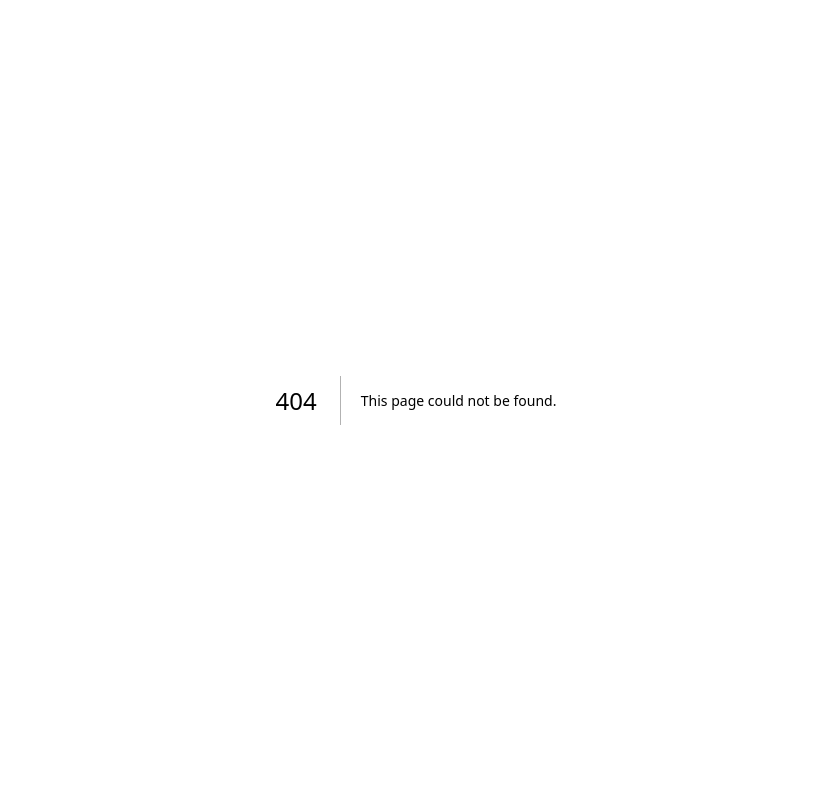
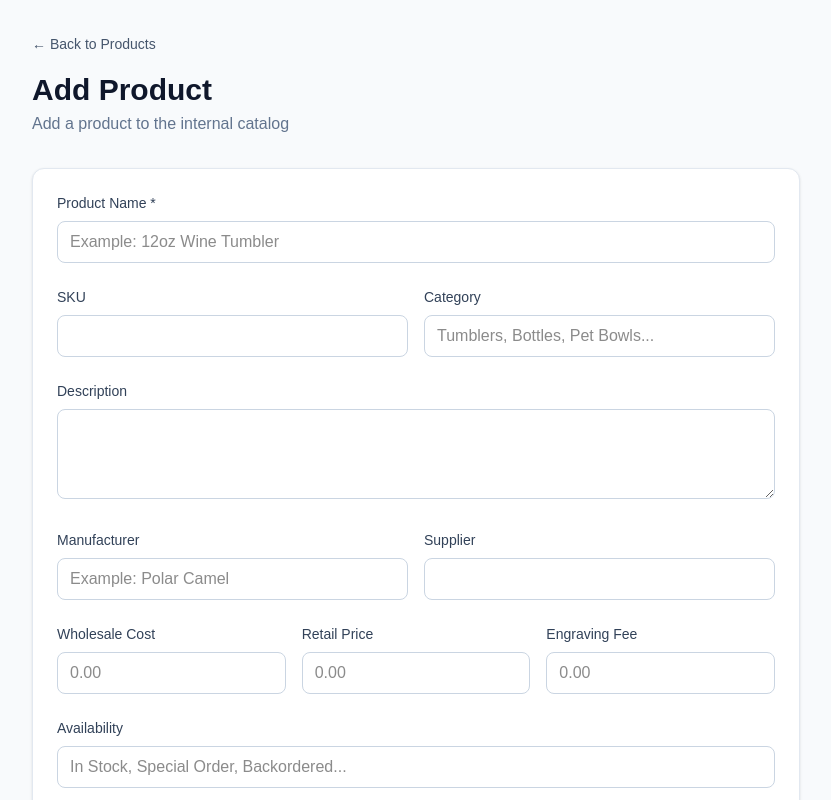
Before and after one commit to Jerry-Wendy/next-starter-template, a Next.js app: page /products/new in a window 1280 px wide. Before the commit this address had no page. Shown: the top 800 px of the page, without its empty margins (224-1055 px from the left). Built offline with nearby package versions, Linux system fonts and the light colour scheme.

Commit message:
Add Product form

```diff
--- /dev/null
+++ b/src/app/products/new/actions.ts
@@ -0,0 +1,53 @@
+"use server";
+
+import { redirect } from "next/navigation";
+import { createClient } from "../../lib/supabase/server";
+
+export async function addProduct(formData: FormData) {
+  const supabase = await createClient();
+
+  const {
+    data: { user },
+  } = await supabase.auth.getUser();
+
+  if (!user) {
+    redirect("/login");
+  }
+
+  const name = String(formData.get("name") || "").trim();
+  const sku = String(formData.get("sku") || "").trim();
+  const category = String(formData.get("category") || "").trim();
+  const description = String(formData.get("description") || "").trim();
+  const manufacturer = String(formData.get("manufacturer") || "").trim();
+  const supplier = String(formData.get("supplier") || "").trim();
+  const wholesaleCost = String(formData.get("wholesale_cost") || "").trim();
+  const retailPrice = String(formData.get("retail_price") || "").trim();
+  const engravingFee = String(formData.get("additional_engraving_fee") || "").trim();
+  const availability = String(formData.get("availability") || "").trim();
+  const internalNotes = String(formData.get("internal_notes") || "").trim();
+
+  if (!name) {
+    throw new Error("Product name is required.");
+  }
+
+  const { error } = await supabase.from("products").insert({
+    name,
+    sku: sku || null,
+    category: category || null,
+    description: description || null,
+    manufacturer: manufacturer || null,
+    supplier: supplier || null,
+    wholesale_cost: wholesaleCost ? Number(wholesaleCost) : null,
+    retail_price: retailPrice ? Number(retailPrice) : null,
+    additional_engraving_fee: engravingFee ? Number(engravingFee) : null,
+    availability: availability || null,
+    internal_notes: internalNotes || null,
+    active: true,
+  });
+
+  if (error) {
+    throw new Error(`Could not save product: ${error.message}`);
+  }
+
+  redirect("/products");
+}
--- /dev/null
+++ b/src/app/products/new/page.tsx
@@ -0,0 +1,183 @@
+import Link from "next/link";
+import { addProduct } from "./actions";
+
+export default function NewProductPage() {
+  return (
+    <main className="min-h-screen bg-slate-50 p-8">
+      <div className="mx-auto max-w-3xl">
+        <div className="mb-8">
+          <Link
+            href="/products"
+            className="text-sm font-medium text-slate-600 hover:text-slate-900"
+          >
+            ← Back to Products
+          </Link>
+
+          <h1 className="mt-4 text-3xl font-bold text-slate-900">
+            Add Product
+          </h1>
+
+          <p className="mt-1 text-slate-500">
+            Add a product to the internal catalog
+          </p>
+        </div>
+
+        <form
+          action={addProduct}
+          className="space-y-6 rounded-xl border border-slate-200 bg-white p-6 shadow-sm"
+        >
+          <div>
+            <label className="mb-2 block text-sm font-medium text-slate-700">
+              Product Name *
+            </label>
+            <input
+              name="name"
+              required
+              placeholder="Example: 12oz Wine Tumbler"
+              className="w-full rounded-lg border border-slate-300 px-3 py-2"
+            />
+          </div>
+
+          <div className="grid gap-4 sm:grid-cols-2">
+            <div>
+              <label className="mb-2 block text-sm font-medium text-slate-700">
+                SKU
+              </label>
+              <input
+                name="sku"
+                className="w-full rounded-lg border border-slate-300 px-3 py-2"
+              />
+            </div>
+
+            <div>
+              <label className="mb-2 block text-sm font-medium text-slate-700">
+                Category
+              </label>
+              <input
+                name="category"
+                placeholder="Tumblers, Bottles, Pet Bowls..."
+                className="w-full rounded-lg border border-slate-300 px-3 py-2"
+              />
+            </div>
+          </div>
+
+          <div>
+            <label className="mb-2 block text-sm font-medium text-slate-700">
+              Description
+            </label>
+            <textarea
+              name="description"
+              rows={3}
+              className="w-full rounded-lg border border-slate-300 px-3 py-2"
+            />
+          </div>
+
+          <div className="grid gap-4 sm:grid-cols-2">
+            <div>
+              <label className="mb-2 block text-sm font-medium text-slate-700">
+                Manufacturer
+              </label>
+              <input
+                name="manufacturer"
+                placeholder="Example: Polar Camel"
+                className="w-full rounded-lg border border-slate-300 px-3 py-2"
+              />
+            </div>
+
+            <div>
+              <label className="mb-2 block text-sm font-medium text-slate-700">
+                Supplier
+              </label>
+              <input
+                name="supplier"
+                className="w-full rounded-lg border border-slate-300 px-3 py-2"
+              />
+            </div>
+          </div>
+
+          <div className="grid gap-4 sm:grid-cols-3">
+            <div>
+              <label className="mb-2 block text-sm font-medium text-slate-700">
+                Wholesale Cost
+              </label>
+              <input
+                name="wholesale_cost"
+                type="number"
+                min="0"
+                step="0.01"
+                placeholder="0.00"
+                className="w-full rounded-lg border border-slate-300 px-3 py-2"
+              />
+            </div>
+
+            <div>
+              <label className="mb-2 block text-sm font-medium text-slate-700">
+                Retail Price
+              </label>
+              <input
+                name="retail_price"
+                type="number"
+                min="0"
+                step="0.01"
+                placeholder="0.00"
+                className="w-full rounded-lg border border-slate-300 px-3 py-2"
+              />
+            </div>
+
+            <div>
+              <label className="mb-2 block text-sm font-medium text-slate-700">
+                Engraving Fee
+              </label>
+              <input
+                name="additional_engraving_fee"
+                type="number"
+                min="0"
+                step="0.01"
+                placeholder="0.00"
+                className="w-full rounded-lg border border-slate-300 px-3 py-2"
+              />
+            </div>
+          </div>
+
+          <div>
+            <label className="mb-2 block text-sm font-medium text-slate-700">
+              Availability
+            </label>
+            <input
+              name="availability"
+              placeholder="In Stock, Special Order, Backordered..."
+              className="w-full rounded-lg border border-slate-300 px-3 py-2"
+            />
+          </div>
+
+          <div>
+            <label className="mb-2 block text-sm font-medium text-slate-700">
+              Internal Notes
+            </label>
+            <textarea
+              name="internal_notes"
+              rows={3}
+              className="w-full rounded-lg border border-slate-300 px-3 py-2"
+            />
+          </div>
+
+          <div className="flex justify-end gap-3">
+            <Link
+              href="/products"
+              className="rounded-lg border border-slate-300 px-4 py-2 text-sm font-medium text-slate-700"
+            >
+              Cancel
+            </Link>
+
+            <button
+              type="submit"
+              className="rounded-lg bg-slate-900 px-5 py-2 text-sm font-medium text-white"
+            >
+              Save Product
+            </button>
+          </div>
+        </form>
+      </div>
+    </main>
+  );
+}
```
